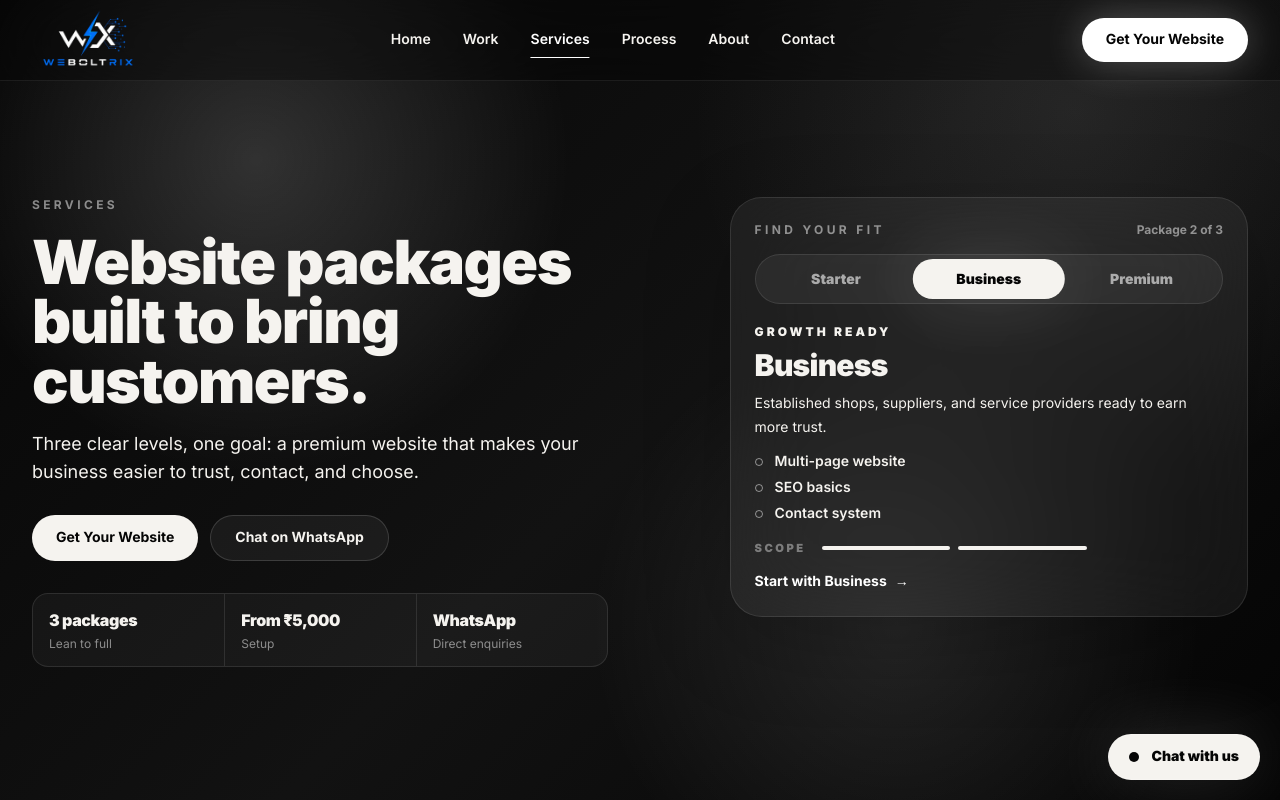
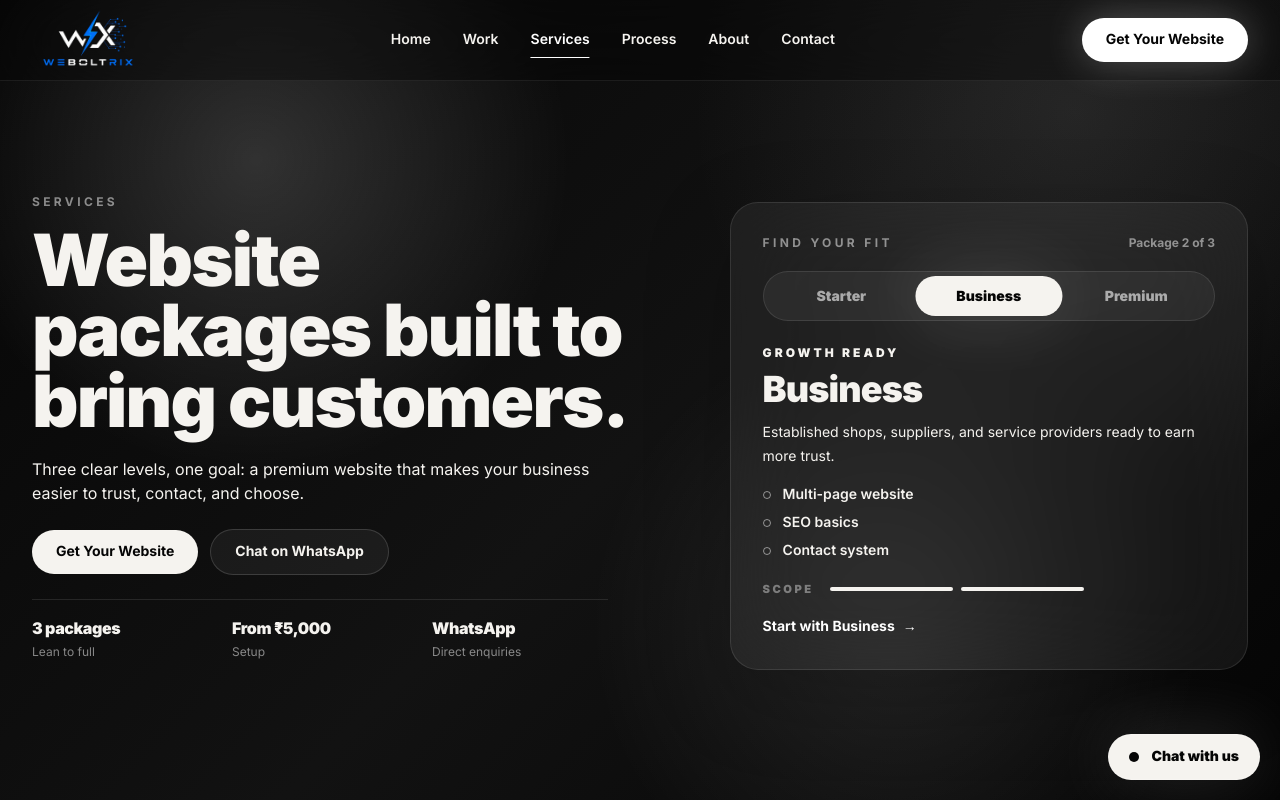
Before and after one commit to muhammedmuneerk/weboltrix, a React (Vite) app: page /services in a window 1280 px wide. Shown: the top 800 px of the page. Built offline with nearby package versions, Linux system fonts and the light colour scheme.

Commit message:
Services Page < Hero Section | Completely Restructure and Redesign the section layout structure while maintaining the same theme colors and font families and styles | v2 |

```diff
--- a/src/components/ServicesHero.jsx
+++ b/src/components/ServicesHero.jsx
@@ -48,46 +48,64 @@ export default function ServicesHero({ eyebrow = EYEBROW, title = TITLE, childre
   };
 
   return (
+    // Same shell as ProcessHero: on desktop the hero fills the screen height
+    // and centres its content, so it fits short laptop viewports too.
     <section className="hero-mesh relative isolate overflow-hidden lg:flex lg:min-h-[100svh] lg:items-center">
       <div className="fine-grid absolute inset-0 -z-10" />
 
-      <div className="container-premium grid w-full gap-12 pb-14 pt-28 sm:pt-32 lg:grid-cols-[1.1fr_0.9fr] lg:items-start lg:gap-12 lg:pb-8 lg:pt-24 xl:gap-16">
+      <div className="container-premium grid w-full gap-12 pb-14 pt-28 sm:pt-32 lg:grid-cols-[minmax(0,1.1fr)_minmax(0,0.9fr)] lg:items-start lg:gap-12 lg:pb-8 lg:pt-24 xl:gap-16">
         {/* ───────── Left: message, actions, quick facts ───────── */}
         <div className="min-w-0">
-          <p className="hero-kicker eyebrow">{eyebrow}</p>
-          <h1 className="hero-title mt-5 max-w-3xl text-4xl font-black leading-[1.02] tracking-tight text-balance sm:text-6xl sm:leading-[0.96] lg:text-[length:clamp(2.25rem,min(5.2vw,7.6vh),4.5rem)] lg:leading-[0.98]">
+          {eyebrow && <p className="hero-kicker eyebrow">{eyebrow}</p>}
+
+          {/* Fluid size: below lg by width only, at lg limited by width AND height (same as ProcessHero) */}
+          <h1 className="hero-title mt-4 max-w-2xl text-[length:clamp(2.25rem,10vw,3.75rem)] font-black leading-[1] tracking-tight text-balance lg:max-w-3xl lg:text-[length:clamp(2.25rem,min(6vw,9vh),4.75rem)] lg:leading-[0.98]">
             {title}
           </h1>
-          <div className="hero-copy mt-6 max-w-xl text-base leading-8 text-white/62 sm:text-lg lg:mt-5 lg:leading-7 [@media(min-height:900px)]:lg:text-lg [@media(min-height:900px)]:lg:leading-8">
+
+          <div className="hero-copy mt-5 max-w-xl text-base leading-7 text-white/62 lg:leading-6">
             {children ?? <p>{COPY}</p>}
           </div>
 
-          <div className="hero-actions mt-8 lg:mt-7 flex flex-col gap-3 sm:flex-row">
-            <Link to="/contact" className="premium-button-light w-full sm:w-auto">
+          <div className="mt-7 grid gap-3 sm:max-w-md sm:grid-cols-2 lg:mt-6 lg:flex lg:max-w-none lg:flex-wrap lg:items-center">
+            <Link to="/contact" className="premium-button-light w-full lg:w-auto">
               Get Your Website
             </Link>
             <a
               href={whatsappLink}
               target="_blank"
               rel="noopener noreferrer"
-              className="premium-button-dark w-full sm:w-auto"
+              className="premium-button-dark w-full lg:w-auto"
             >
               Chat on WhatsApp
             </a>
           </div>
 
-          <dl className="mt-10 grid max-w-xl grid-cols-3 lg:mt-8 [@media(max-height:560px)]:lg:hidden divide-x divide-white/10 overflow-hidden rounded-2xl border border-white/10 bg-white/[0.04]">
+          {/* Mobile / tablet: boxed reassurance row, right under the buttons */}
+          <dl className="mt-6 grid grid-cols-3 divide-x divide-white/10 overflow-hidden rounded-2xl border border-white/10 bg-white/[0.04] sm:max-w-md lg:hidden">
             {STATS.map(([term, detail]) => (
-              <div key={term} className="px-2 py-4 text-center sm:px-4 sm:text-left lg:py-3.5">
-                <dt className="text-sm font-black tracking-tight text-bone sm:text-base">{term}</dt>
-                <dd className="mt-1 text-[0.7rem] leading-4 text-white/50 sm:text-xs">{detail}</dd>
+              <div key={term} className="px-2 py-3.5 text-center">
+                <dt className="text-sm font-black tracking-tight text-bone">{term}</dt>
+                <dd className="mt-1 text-[0.7rem] leading-4 text-white/50">{detail}</dd>
               </div>
             ))}
           </dl>
+
+          {/* Desktop: compact ruled strip, hidden only on extremely short windows */}
+          <div className="hidden lg:block">
+            <dl className="mt-8 grid max-w-xl grid-cols-3 gap-4 border-t border-white/10 pt-5 sm:gap-6 lg:mt-6 lg:pt-4 [@media(max-height:500px)]:hidden">
+              {STATS.map(([term, detail]) => (
+                <div key={term}>
+                  <dt className="text-sm font-black tracking-tight text-bone sm:text-base">{term}</dt>
+                  <dd className="mt-0.5 text-xs leading-5 text-white/50">{detail}</dd>
+                </div>
+              ))}
+            </dl>
+          </div>
         </div>
 
         {/* ───────── Right: interactive package finder ───────── */}
-        <div className="glass min-w-0 rounded-[2rem] p-5 sm:p-7 lg:p-6">
+        <div className="glass min-w-0 rounded-[1.75rem] p-5 sm:p-7 lg:mt-2 xl:p-8">
           <div className="flex items-center justify-between gap-4">
             <p className="eyebrow">Find your fit</p>
             <p className="text-xs font-bold text-white/50" aria-live="polite">
@@ -100,7 +118,7 @@ export default function ServicesHero({ eyebrow = EYEBROW, title = TITLE, childre
             role="tablist"
             aria-label="Website packages"
             onKeyDown={handleKeyDown}
-            className="relative mt-5 lg:mt-4 grid grid-cols-3 rounded-full border border-white/10 bg-white/[0.05] p-1"
+            className="relative mt-5 grid grid-cols-3 rounded-full border border-white/10 bg-white/[0.05] p-1"
           >
             <span
               aria-hidden="true"
@@ -138,15 +156,19 @@ export default function ServicesHero({ eyebrow = EYEBROW, title = TITLE, childre
             role="tabpanel"
             id="services-hero-panel"
             aria-labelledby={`services-hero-tab-${active}`}
-            className="mt-7 min-h-[19rem] animate-fade-up motion-reduce:animate-none lg:mt-5 lg:min-h-0"
+            className="mt-7 min-h-[19rem] animate-fade-up motion-reduce:animate-none lg:mt-6 lg:min-h-[15.5rem]"
           >
             <p className="text-xs font-black uppercase tracking-[0.25em] text-white/42">
               {current.price}
             </p>
-            <h2 className="mt-3 text-4xl font-black tracking-tight sm:text-5xl lg:mt-2 lg:text-3xl">{current.name}</h2>
-            <p className="mt-4 text-sm leading-7 text-white/58 sm:text-base lg:mt-2 lg:text-sm lg:leading-6">{current.audience}</p>
+            <h2 className="mt-3 text-4xl font-black tracking-tight sm:text-5xl lg:mt-2 lg:text-4xl">
+              {current.name}
+            </h2>
+            <p className="mt-4 text-sm leading-7 text-white/58 sm:text-base lg:mt-3 lg:text-sm lg:leading-6">
+              {current.audience}
+            </p>
 
-            <ul className="mt-6 space-y-3 lg:mt-3 lg:space-y-1.5">
+            <ul className="mt-6 space-y-3 lg:mt-4 lg:space-y-2">
               {current.features.map((feature) => (
                 <li
                   key={feature}
@@ -159,7 +181,7 @@ export default function ServicesHero({ eyebrow = EYEBROW, title = TITLE, childre
             </ul>
 
             {/* Scope meter: how far the package goes */}
-            <div className="mt-7 flex items-center gap-4 lg:mt-4">
+            <div className="mt-7 flex items-center gap-4 lg:mt-5">
               <p className="text-[0.7rem] font-black uppercase tracking-[0.22em] text-white/40">
                 Scope
               </p>
@@ -177,7 +199,7 @@ export default function ServicesHero({ eyebrow = EYEBROW, title = TITLE, childre
 
             <Link
               to="/contact"
-              className="mt-7 inline-flex items-center gap-2 lg:mt-4 text-sm font-bold text-white transition hover:translate-x-1"
+              className="mt-7 inline-flex items-center gap-2 text-sm font-bold text-white transition hover:translate-x-1 lg:mt-5"
             >
               Start with {current.name} <span aria-hidden="true">&rarr;</span>
             </Link>
```
